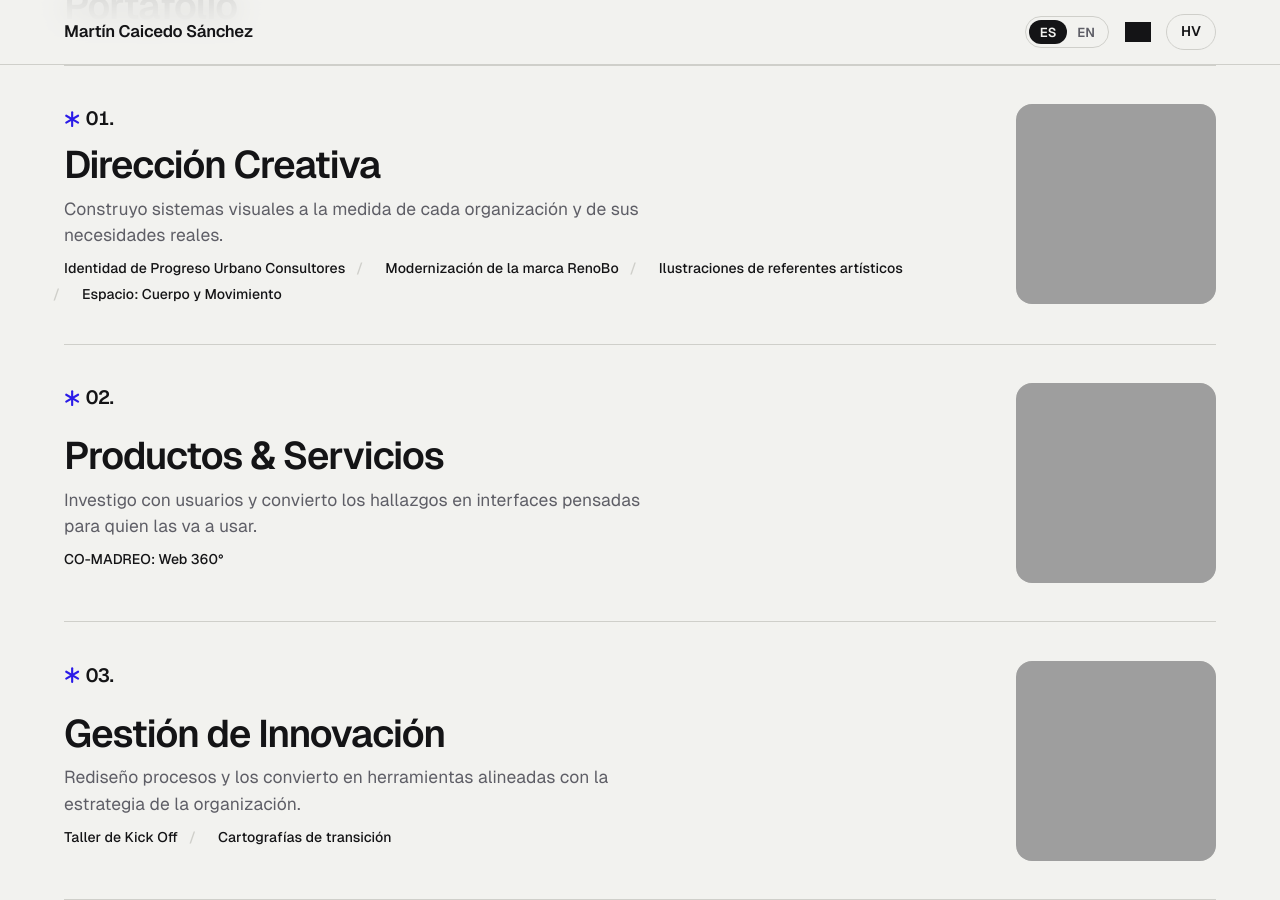
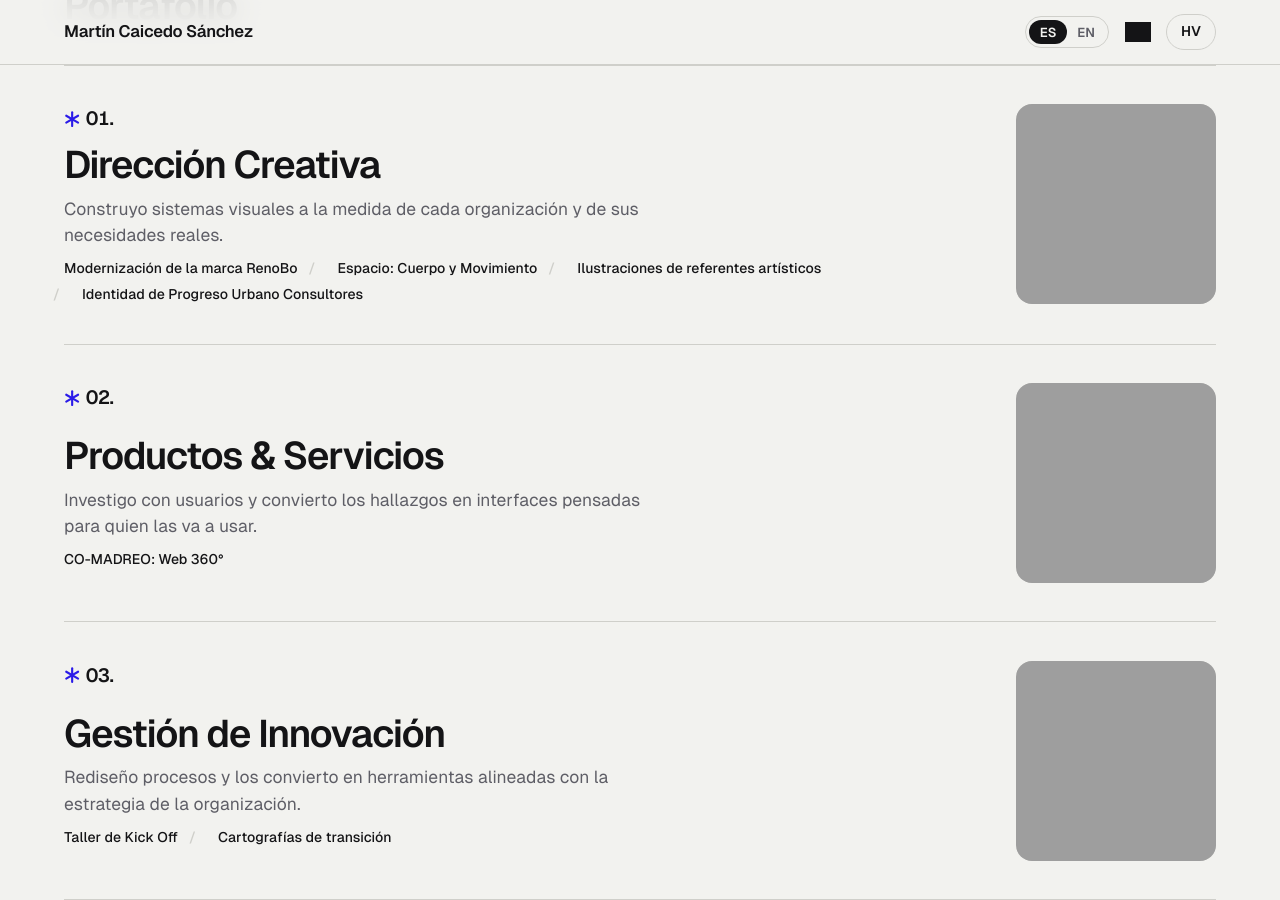
Before and after one commit to macaicedosanchez-designer/macaicedosanchez-designer.github.io, a Jekyll site: the page built from home/index.html, in a window 1280 px wide and 900 px high, scrolled down 738 px. Built offline with Jekyll 4.4.1, drawn with Linux system fonts in a browser that asks for light colours.

Commit message:
Show projects in upload order; home previews RenoBo, CO-MADREO and Kick Off
Co-Authored-By: Claude Opus 5.5 <noreply@anthropic.com>

```diff
--- a/_layouts/repositorio.html
+++ b/_layouts/repositorio.html
@@ -8,7 +8,7 @@ Todo sale de _data/areas.yml y _data/proyectos.yml. No hay que editar este archi
 para agregar proyectos: basta con darlos de alta en _data/proyectos.yml.
 {%- endcomment -%}
 {%- assign area = site.data.areas | where: "id", page.area | first -%}
-{%- assign principales = site.data.proyectos | where: "area", area.id | where: "publicado", true | sort: "anio" | reverse -%}
+{%- assign principales = site.data.proyectos | where: "area", area.id | where: "publicado", true -%}
 {%- comment -%} Cada área muestra solo sus propios proyectos (los de "area"); "secundarias" ya no se usa en la grilla. {%- endcomment -%}
 {%- assign todos = principales -%}
 
--- a/home/index.html
+++ b/home/index.html
@@ -35,8 +35,9 @@ js: [/home/home.js]
   <h2 class="h2" id="titulo-portafolio"><span lang="es">Portafolio</span><span lang="en">Portfolio</span></h2>
   <ol class="filas">
     {%- for a in site.data.areas %}
-    {%- assign lista = site.data.proyectos | where: "area", a.id | where: "publicado", true | sort: "anio" | reverse %}
-    {%- assign portada = lista | first %}
+    {%- assign lista = site.data.proyectos | where: "area", a.id | where: "publicado", true %}
+    {%- assign portada = lista | where: "home", true | first %}
+    {%- unless portada %}{%- assign portada = lista | first %}{%- endunless %}
     <li>
       <a class="fila" href="/{{ a.id }}/" data-evento="area-{{ a.id }}" data-vista="{{ site.media_url }}/{{ portada.banco }}">
         <span class="fila-num">{% include asterisco.html %}0{{ forloop.index }}.</span>
```
Also changed, not shown: _data/proyectos.yml (+25 -18 lines).
